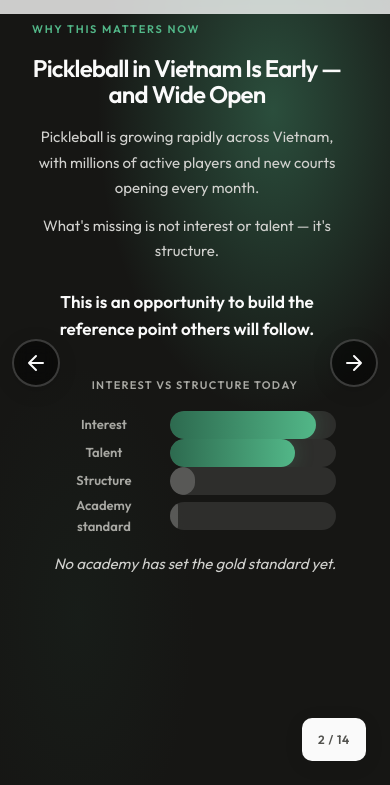
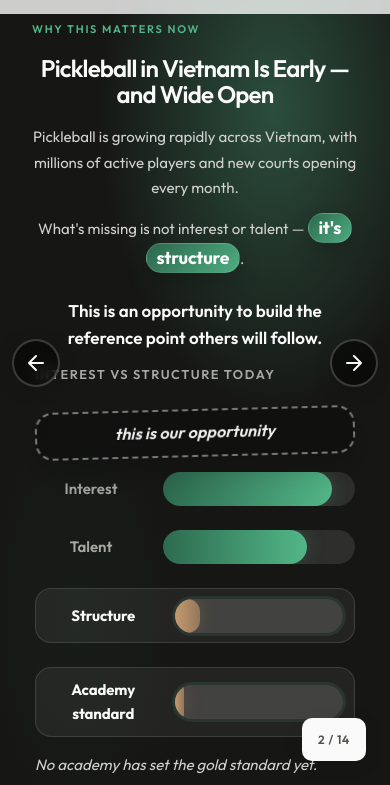
Before and after one commit to BienNg/pb-test-app-mobile-landing-page, a plain HTML site: page head-coach-pitch.html in a window 390 px wide. Both pictures are taken after a click on the link "See what this is about". Shown: the part 59-844 px from the top of the page. Drawn offline with Linux system fonts and the light colour scheme.

Commit message:
Enhance Head Coach pitch section: add spotlight styling for emphasis, update chart layout with annotations, and improve responsiveness for smaller screens

```diff
--- a/head-coach-pitch.css
+++ b/head-coach-pitch.css
@@ -358,6 +358,24 @@
   margin-bottom: var(--space-4);
 }
 
+.pitch-deck .pitch-spotlight {
+  font-size: 1.18em;
+  font-weight: 700;
+  letter-spacing: -0.01em;
+  color: var(--white);
+  background: linear-gradient(
+    135deg,
+    rgba(45, 106, 79, 0.96) 0%,
+    rgba(82, 183, 136, 0.92) 100%
+  );
+  padding: 0.12em 0.55em 0.16em;
+  border-radius: 999px;
+  box-shadow: 0 10px 22px rgba(0, 0, 0, 0.18);
+  border: 1px solid rgba(255, 255, 255, 0.12);
+  -webkit-box-decoration-break: clone;
+  box-decoration-break: clone;
+}
+
 .pitch-deck .cta-title {
   font-family: var(--pitch-serif);
   font-weight: 400;
@@ -437,6 +455,156 @@
   color: var(--gray-300);
   margin-bottom: var(--space-4);
   text-align: left;
+}
+
+.pitch-deck #vision {
+  /* Make the slide-2 bar chart feel more “stat-like” */
+  --pitch-bar-height: 34px;
+}
+
+.pitch-deck #vision .slide-layout-split {
+  gap: var(--space-10);
+}
+
+.pitch-deck #vision .slide-layout-split .slide-copy {
+  padding-right: 0;
+}
+
+.pitch-deck #vision .chart-title {
+  font-size: 0.8rem;
+  margin-bottom: var(--space-6);
+  width: 100%;
+  max-width: 360px; /* align with chart */
+}
+
+.pitch-deck #vision .slide-visual {
+  align-items: flex-start;
+}
+
+.pitch-deck #vision .chart-bar-wrap {
+  max-width: 360px;
+  gap: var(--space-6);
+  margin: 0; /* ensure it aligns with title */
+}
+
+.pitch-deck #vision .chart-bar-label {
+  flex: 0 0 112px;
+  font-size: 0.9375rem;
+}
+
+.pitch-deck #vision .chart-annotated {
+  position: relative;
+  width: 100%;
+  max-width: 360px; /* keep bars aligned with title */
+}
+
+.pitch-deck #vision .chart-note {
+  position: absolute;
+  left: auto;
+  right: calc(100% + 14px - 50px); /* move 50px right */
+  top: calc(72% + 50px); /* move 50px down */
+  transform: translateY(-50%) rotate(-2deg);
+  display: flex;
+  flex-direction: column;
+  align-items: center;
+  gap: 10px;
+  z-index: 2;
+  pointer-events: none;
+}
+
+.pitch-deck #vision .chart-note-text {
+  position: relative;
+  top: 0;
+  transform: translate(-40px, -30px);
+  font-family: var(--font-sans);
+  font-style: italic;
+  font-weight: 600;
+  font-size: 1.02rem;
+  line-height: 1.2;
+  color: rgba(255, 255, 255, 0.98);
+  padding: 0.75rem 0.9rem;
+  border-radius: 18px;
+  background: rgba(0, 0, 0, 0.32);
+  border: 2px dashed rgba(255, 255, 255, 0.46);
+  box-shadow: 0 14px 34px rgba(0, 0, 0, 0.25);
+  text-shadow: 0 2px 0 rgba(0, 0, 0, 0.35);
+  backdrop-filter: blur(8px) saturate(120%);
+  -webkit-backdrop-filter: blur(8px) saturate(120%);
+  white-space: nowrap;
+  opacity: 0.95;
+  order: 2;
+}
+
+.pitch-deck #vision .chart-note-arrow {
+  width: 210px;
+  height: 74px;
+  background: url("svg/stroke-medium-curve.svg") no-repeat center / contain;
+  filter: invert(1) opacity(0.78) drop-shadow(0 10px 18px rgba(0, 0, 0, 0.25));
+  transform-origin: 100% 50%;
+  transform: rotate(7deg);
+  order: 1;
+}
+
+/* Prevent side-note overlapping the left column on smaller widths */
+@media (max-width: 1300px) {
+  .pitch-deck #vision .chart-note {
+    position: static;
+    right: auto;
+    left: auto;
+    top: auto;
+    transform: rotate(-1.5deg);
+    margin: 0 0 var(--space-4);
+  }
+
+  .pitch-deck #vision .chart-note-text {
+    transform: none;
+  }
+
+  .pitch-deck #vision .chart-note-arrow {
+    display: none;
+  }
+}
+
+@media (max-width: 900px) {
+  .pitch-deck #vision .chart-note {
+    position: static;
+    transform: rotate(-1.5deg);
+    margin: 0 0 var(--space-4);
+    justify-content: center;
+  }
+
+  .pitch-deck #vision .chart-note-text {
+    width: min(320px, 92vw);
+    text-align: center;
+    white-space: normal;
+  }
+
+  .pitch-deck #vision .chart-note-arrow {
+    display: none;
+  }
+}
+
+.pitch-deck #vision .chart-bar-row.is-key-stat {
+  padding: 0.6rem 0.7rem;
+  border-radius: 16px;
+  background: rgba(255, 255, 255, 0.06);
+  border: 1px solid rgba(255, 255, 255, 0.12);
+}
+
+.pitch-deck #vision .chart-bar-row.is-key-stat .chart-bar-label {
+  color: var(--white);
+  font-weight: 800;
+  letter-spacing: -0.01em;
+}
+
+.pitch-deck #vision .chart-bar-row.is-key-stat .chart-bar-track {
+  background: rgba(255, 255, 255, 0.14);
+  box-shadow: 0 0 0 3px rgba(82, 183, 136, 0.12);
+}
+
+.pitch-deck #vision .chart-bar-row.is-key-stat .chart-bar-fill.low {
+  background: linear-gradient(90deg, rgba(212, 163, 115, 0.9) 0%, rgba(212, 163, 115, 0.55) 100%);
+  box-shadow: 0 0 18px rgba(212, 163, 115, 0.22);
 }
 
 .pitch-deck .chart-bar-wrap {
--- a/head-coach-pitch.html
+++ b/head-coach-pitch.html
@@ -93,11 +93,16 @@
           <p class="section-label">Why this matters now</p>
           <h2 class="section-title">Pickleball in Vietnam Is Early — and Wide Open</h2>
           <p class="section-lead">Pickleball is growing rapidly across Vietnam, with millions of active players and new courts opening every month.</p>
-          <p class="section-lead">What's missing is not interest or talent — it's structure.</p>
+          <p class="section-lead">What's missing is not interest or talent — <span class="pitch-spotlight">it's structure</span>.</p>
           <p class="slide-emphasis" style="margin-top: var(--space-6);">This is an opportunity to build the reference point others will follow.</p>
         </div>
         <div class="slide-visual">
           <p class="chart-title">Interest vs structure today</p>
+          <div class="chart-annotated">
+            <div class="chart-note" aria-hidden="true">
+              <span class="chart-note-text">this is our opportunity</span>
+              <span class="chart-note-arrow" aria-hidden="true"></span>
+            </div>
             <div class="chart-bar-wrap">
               <div class="chart-bar-row">
                 <span class="chart-bar-label">Interest</span>
@@ -107,13 +112,14 @@
                 <span class="chart-bar-label">Talent</span>
                 <div class="chart-bar-track"><div class="chart-bar-fill court w-75" role="presentation" aria-hidden="true"></div></div>
               </div>
-            <div class="chart-bar-row">
+              <div class="chart-bar-row is-key-stat">
                 <span class="chart-bar-label">Structure</span>
                 <div class="chart-bar-track"><div class="chart-bar-fill low w-15" role="presentation" aria-hidden="true"></div></div>
               </div>
-            <div class="chart-bar-row">
+              <div class="chart-bar-row is-key-stat">
                 <span class="chart-bar-label">Academy standard</span>
                 <div class="chart-bar-track"><div class="chart-bar-fill low w-5" role="presentation" aria-hidden="true"></div></div>
+              </div>
             </div>
           </div>
           <p class="slide-note" style="margin-top: var(--space-4); text-align: center;">No academy has set the gold standard yet.</p>
```
Also changed, not shown: svg/stroke-medium-curve.svg (added). Lines whose indentation alone changed are shown as unchanged.
